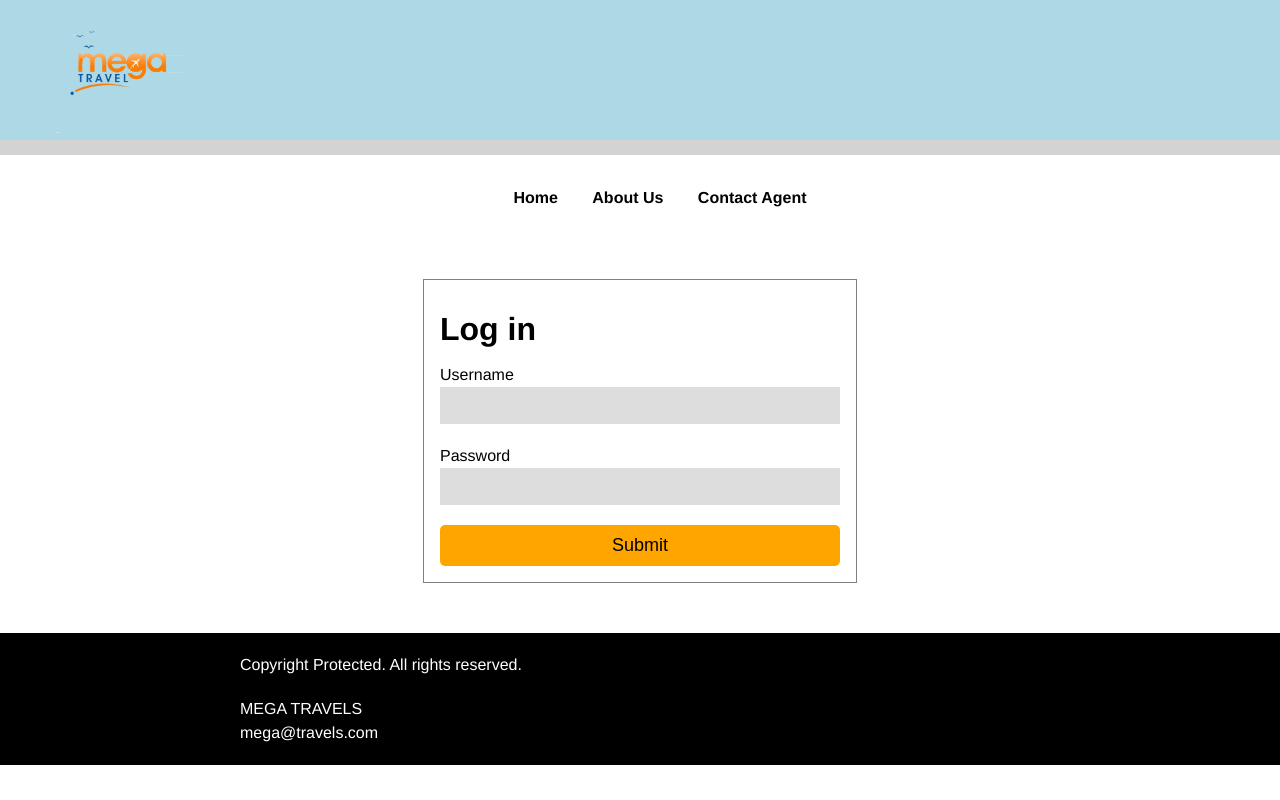
After one commit to andykolbmsu/ITC475-Adv-Web-Dev, a PHP site: page /login.php in a window 1280 px wide. The commit adds this page. Run offline with PHP 8.4, Linux system fonts and the light colour scheme; some libraries are stand-ins or nearby versions.

Commit message:
Login Page for Admin Site
Login Page for Admin Site

```diff
--- a/Mega Travel/css/style.css
+++ b/Mega Travel/css/style.css
@@ -17,6 +17,9 @@
     height: 140px;
     text-align: center;
     transition: ease-in-out all 0.5s;
+}
+main {
+    min-height: 300px;
 }
 
 .mega-logo {
@@ -201,6 +204,36 @@
 }
 
 
+/* Login Page */
+
+#loginContainer {
+    border: 1px solid gray;
+    width: min(90%, 400px);
+    /* margin-inline: auto; */
+    margin: 40px auto 40px;
+    padding:1rem;
+}
+#loginContainer form {
+    display: grid;
+    grid-template-columns: 1fr;
+    gap: 20px;
+}
+
+#loginContainer input[type=text], #loginContainer input[type=password] {
+    font-size: 18px;
+    border: 0;
+    background-color: #dddddd;
+    padding:8px;
+    width: calc(100% - 16px);
+}
+.errorMsg {
+    border: 1px solid maroon;
+    background-color: rgb(255, 0, 0, 0.2);
+    color: maroon;
+    padding: 10px;
+}
+
+
 /*      TABLET       */
 
 @media only screen and (min-width: 600px) {
--- /dev/null
+++ b/Mega Travel/login.php
@@ -0,0 +1,125 @@
+<?php
+
+//  Andy Kolb
+//  Mega Travel
+//  login.php
+//  10/26/2022
+
+checkAdmin();
+
+$msg = '';
+if(isset($_POST['username']) && isset($_POST['password'])) {
+    if(checkAuth()) {
+        login();
+    } else {
+        $msg = 'Username and password are incorrect.';
+    }
+}
+
+
+// Check for username and pass
+function checkAuth() {
+    $conn = dbConnect();
+    $username = $_POST['username'];
+    $password = $_POST['password'];
+    // $username = 'siteadmin';
+    // $password = 'itc475';
+    $query = "SELECT * FROM account WHERE username ='$username' && password = '$password'";
+    $result = mysqli_query($conn, $query);
+    if(mysqli_num_rows($result)) { return true; }
+    return false;
+}
+
+// Return database connection
+function dbConnect() {
+    $conn = new mysqli("localhost", "root", "", "megatravel");
+    if (!$conn) { die("Connection failed: " . mysqli_connect_error()); }
+    return $conn;
+}
+
+// Sets admin cookie
+function login() {
+    setcookie('admin', 1, time() + 86400, '/');
+    header('Location:./admin.php');
+    die;
+}
+
+// Check if Admin cookie is set
+function checkAdmin() {
+    if(isset($_COOKIE['admin']) && $_COOKIE['admin']==1) {
+        header('Location:./admin.php');
+        die;
+    }
+    return false;
+}
+
+?>
+<!DOCTYPE html>
+<html lang="en">
+    <head>
+        <title>Log in | Mega Travel</title>
+        <link rel="stylesheet" href="css/style.css">
+        <script src="https://kit.fontawesome.com/488bdcee47.js" crossorigin="anonymous" defer></script>
+    </head>
+    <body>
+
+        <header>
+            <img src="images/mega-travel-logo.png" alt="Mega Travel" class="mega-logo">
+        </header>
+        <nav>
+            <ul>
+                <li><a href="index.html">Home</a></li>
+                <li><a href="about.html">About Us</a></li>
+                <li><a href="contact.html">Contact Agent</a></li>
+            </ul>
+        </nav>
+
+        <main>
+
+            <div class="container">
+
+                <div id="loginContainer">
+
+                    <h1>Log in</h1>
+
+                    <form action="login.php" method="POST">
+
+                    <?php
+                        if($msg) {
+                            echo '<div class="errorMsg">' . $msg . '</div>';
+                        }
+                    ?>
+
+                    <div>
+                        <label for="username">Username</label>
+                        <input name="username" type="text" maxlength="20">
+                    </div>
+
+                    <div>
+                        <label for="password">Password</label>
+                        <input name="password" type="password" maxlength="20">
+                    </div>
+
+                    <input id="submitBtn" type="submit">
+
+                    </form>
+
+                </div>
+
+            </div>
+
+        </main>
+
+        <footer>
+            <div class="container">
+                <div style="margin-bottom: 20px;">Copyright Protected. All rights reserved.</div>
+                <div>
+                    MEGA TRAVELS<br>
+                    mega@travels.com
+                </div>
+            </div>
+        </footer>
+
+
+    </body>
+</html>
```
Also changed, not shown: Mega Travel/admin.php (+11 -0 lines).
